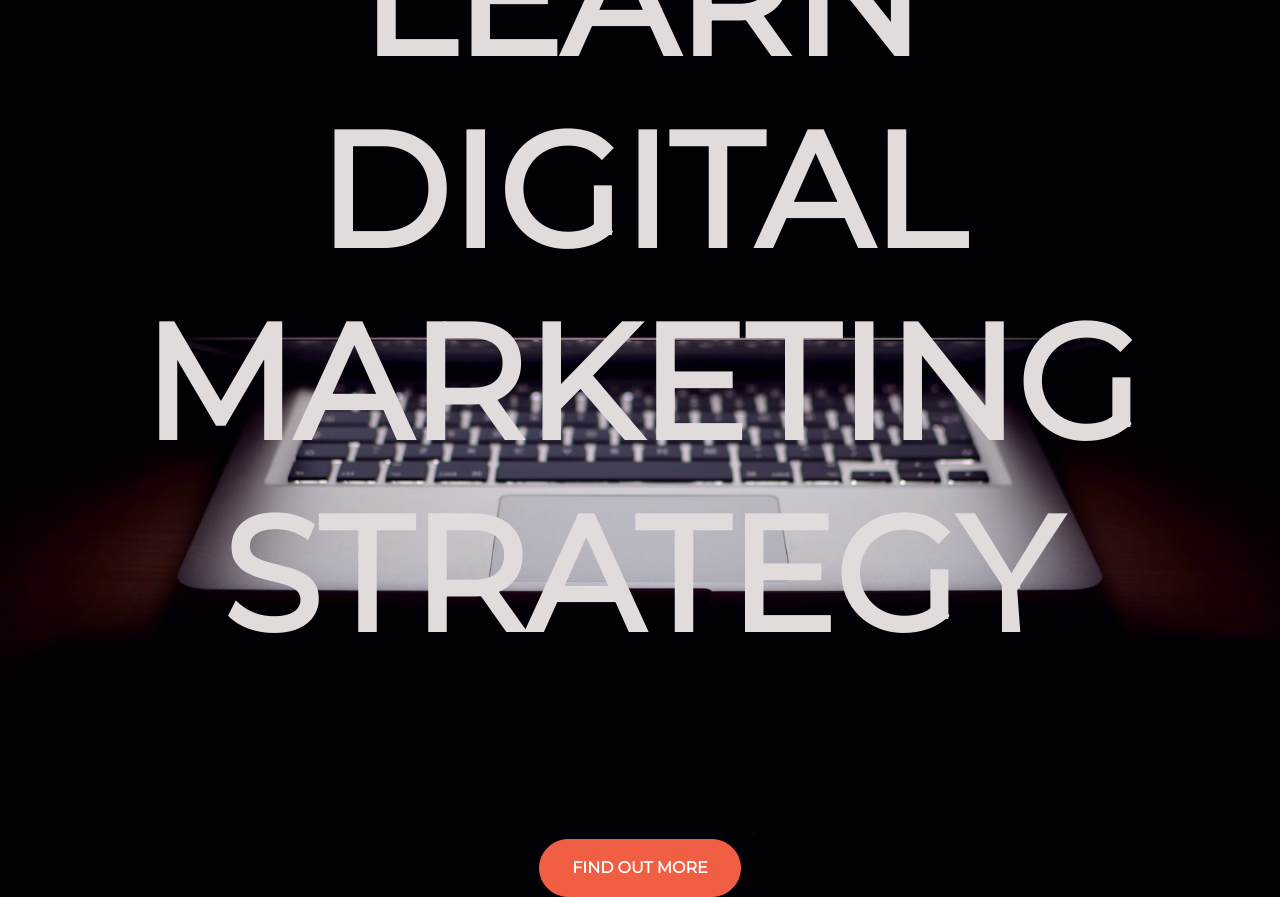
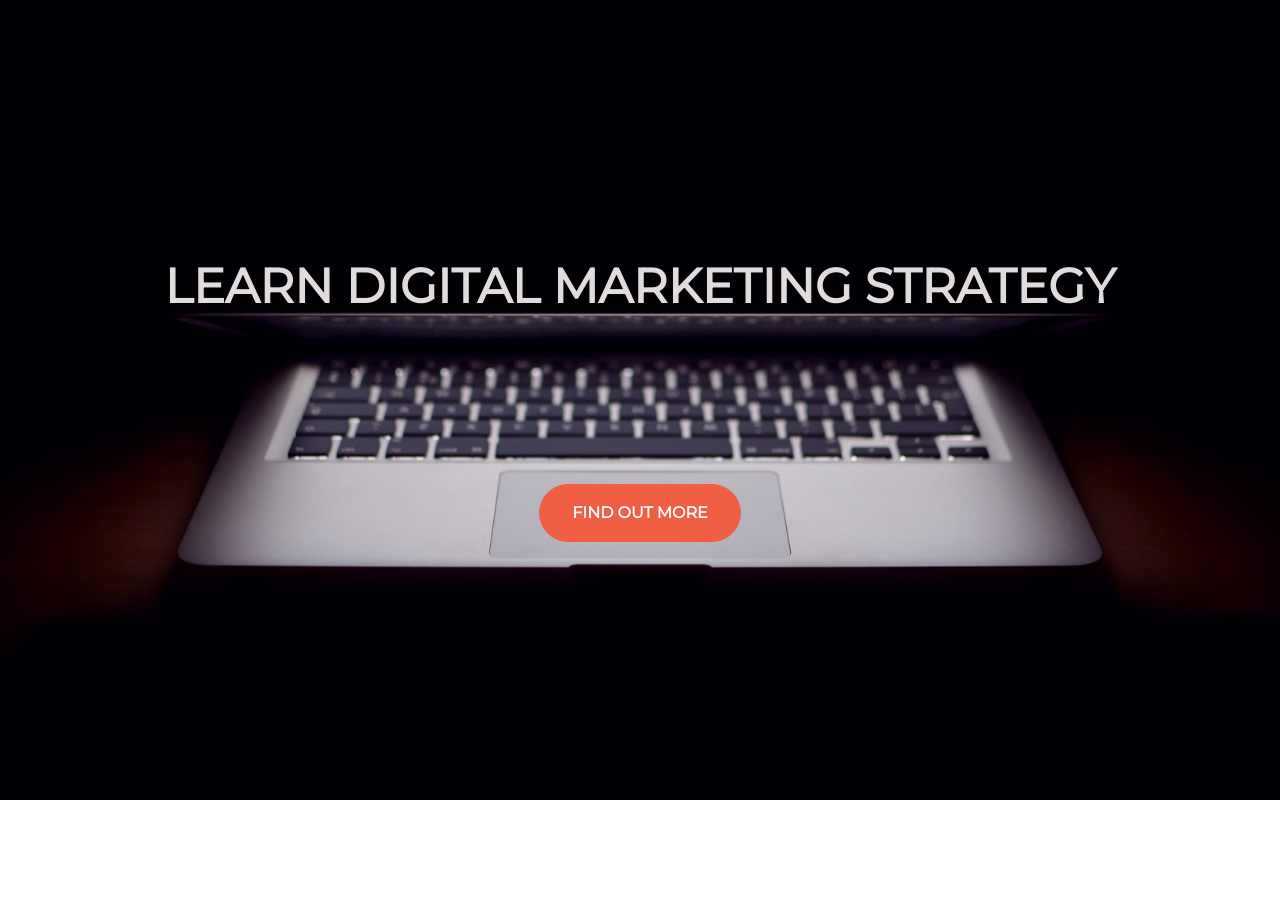
Before and after one commit to B-Barna/learn-digital-marketing, a plain HTML site: page index.html in a window 1280 px wide. After the commit the page ends 800 px from the top, so only its background shows below. Drawn offline with nearby package versions, Linux system fonts and the light colour scheme.

Commit message:
Update style.css

```diff
--- a/style.css
+++ b/style.css
@@ -12,7 +12,7 @@ html {
 
 }
 
-h1{font-size: 10rem;
+h1{font-size: 3rem;
 color: #e2dbdb;
 }
 
```
